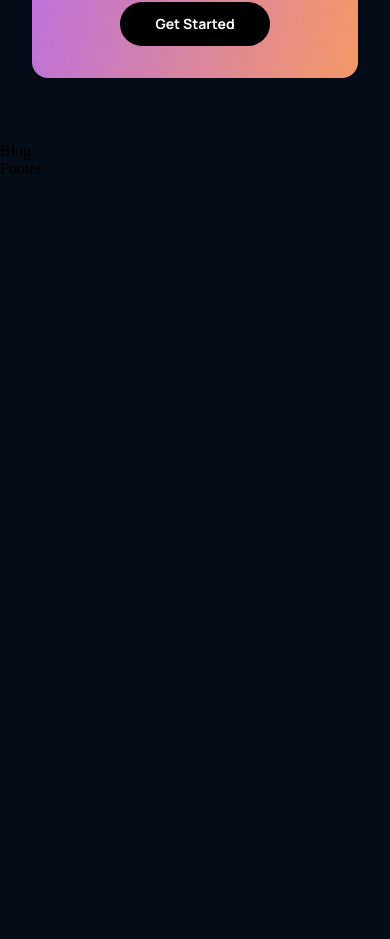
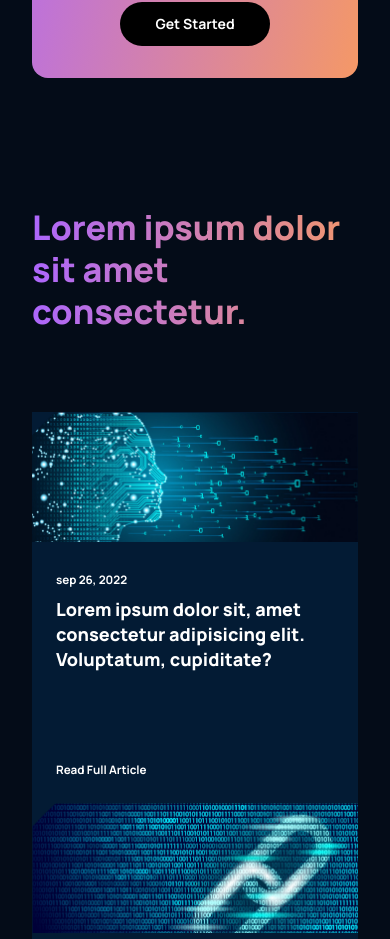
Before and after one commit to hgoncerz/ui-ux-react, a React (Create React App) app: page / in a window 390 px wide. Shown: the part 4433-5372 px from the top of the page. Before the commit the page ends 4611 px from the top, so only its background shows below. Built offline with nearby package versions, Linux system fonts and the light colour scheme.

Commit message:
implemented blog

```diff
--- a/src/components/article/Article.jsx
+++ b/src/components/article/Article.jsx
@@ -1,8 +1,21 @@
 import React from "react";
 import "./article.css";
 
-const Article = () => {
-  return <div>Article</div>;
+const Article = ({ imgUrl, date, title }) => {
+  return (
+    <div className="gpt3__blog-container_article">
+      <div className="gpt3__blog-container_article-image">
+        <img src={imgUrl} alt="blog" />
+      </div>
+      <div className="gpt3__blog-container_article-content">
+        <div>
+          <p>{date}</p>
+          <h3>{title}</h3>
+        </div>
+        <p>Read Full Article</p>
+      </div>
+    </div>
+  );
 };
 
 export default Article;
--- a/src/components/article/article.css
+++ b/src/components/article/article.css
@@ -0,0 +1,52 @@
+.gpt3__blog-container_article {
+  width: 100%;
+  height: 100%;
+
+  display: flex;
+  flex-direction: column;
+  background: var(--color-footer);
+}
+.gpt3__blog-container_article-image {
+  width: 100%;
+  height: 100%;
+  background: var(--color-footer);
+}
+.gpt3__blog-container_article-image img {
+  width: 100%;
+  height: 100%;
+}
+.gpt3__blog-container_article-content {
+  display: flex;
+  flex-direction: column;
+  justify-content: space-between;
+
+  padding: 1rem 1.5rem;
+  height: 100%;
+}
+.gpt3__blog-container_article-content p {
+  font-family: var(--font-family);
+  font-weight: bold;
+  font-size: 11.65px;
+  line-height: 35px;
+  color: #ffffff;
+}
+.gpt3__blog-container_article-content h3 {
+  font-family: var(--font-family);
+  font-weight: 800;
+  font-size: 25.11px;
+  line-height: 30px;
+  color: #ffffff;
+
+  margin-bottom: 5rem;
+  cursor: pointer;
+}
+.gpt3__blog-container_article-content p:last-child {
+  cursor: pointer;
+}
+
+@media screen and (max-width: 550px) {
+  .gpt3__blog-container_article-content h3 {
+    font-size: 18px;
+    line-height: 25px;
+  }
+}
--- a/src/containers/blog/Blog.jsx
+++ b/src/containers/blog/Blog.jsx
@@ -1,8 +1,49 @@
 import React from "react";
+import { Article } from "../../components";
+import { blog01, blog02, blog03, blog04, blog05 } from "./imports";
 import "./blog.css";
 
 const Blog = () => {
-  return <div>Blog</div>;
+  return (
+    <div className="gpt3__blog section__padding" id="blog">
+      <div className="gpt3__blog-heading">
+        <h1 className="gradient__text">
+          <h1>Lorem ipsum dolor sit amet consectetur.</h1>
+        </h1>
+      </div>
+      <div className="gpt3__blog-container">
+        <div className="gpt3__blog-container-groupA">
+          <Article
+            imgUrl={blog01}
+            date="sep 26, 2022"
+            title="Lorem ipsum dolor sit, amet consectetur adipisicing elit. Voluptatum, cupiditate?"
+          />
+        </div>
+        <div className="gpt3__blog-container-groupB">
+          <Article
+            imgUrl={blog02}
+            date="sep 26, 2022"
+            title="Lorem ipsum dolor sit, amet consectetur adipisicing elit. Voluptatum, cupiditate?"
+          />
+          <Article
+            imgUrl={blog03}
+            date="sep 26, 2022"
+            title="Lorem ipsum dolor sit, amet consectetur adipisicing elit. Voluptatum, cupiditate?"
+          />
+          <Article
+            imgUrl={blog04}
+            date="sep 26, 2022"
+            title="Lorem ipsum dolor sit, amet consectetur adipisicing elit. Voluptatum, cupiditate?"
+          />
+          <Article
+            imgUrl={blog05}
+            date="sep 26, 2022"
+            title="Lorem ipsum dolor sit, amet consectetur adipisicing elit. Voluptatum, cupiditate?"
+          />
+        </div>
+      </div>
+    </div>
+  );
 };
 
 export default Blog;
--- a/src/containers/blog/blog.css
+++ b/src/containers/blog/blog.css
@@ -0,0 +1,76 @@
+.gpt3__blog {
+  display: flex;
+  flex-direction: column;
+}
+
+.gpt3__blog-heading {
+  width: 100%;
+  text-align: left;
+
+  margin-bottom: 5rem;
+}
+
+.gpt3__blog-heading h1 {
+  font-size: 62px;
+  line-height: 75px;
+  font-family: var(--font-family);
+  font-weight: 800;
+}
+
+.gpt3__blog-container {
+  display: flex;
+  flex-direction: row;
+}
+
+.gpt3__blog-container_groupA {
+  flex: 0.75;
+  margin-right: 2rem;
+}
+
+.gpt3__blog-container_groupB {
+  flex: 1;
+
+  display: grid;
+  grid-template-columns: repeat(2, 1fr);
+  grid-gap: 2rem;
+}
+
+@media screen and (max-width: 990px) {
+  .gpt3__blog-container {
+    flex-direction: column-reverse;
+  }
+
+  .gpt3__blog-container_groupA {
+    margin: 2rem 0;
+  }
+
+  .gpt3__blog-container_groupA .gpt3__blog-container_article {
+    width: 48%;
+  }
+
+  .gpt3__blog-container_groupA .gpt3__blog-container_article-image {
+    height: 250px;
+  }
+}
+
+@media screen and (max-width: 700px) {
+  .gpt3__blog-container_groupB {
+    grid-template-columns: repeat(1, 1fr);
+  }
+
+  .gpt3__blog-container_groupA .gpt3__blog-container_article {
+    width: 100%;
+  }
+
+  .gpt3__blog-heading h1 {
+    font-size: 46px;
+    line-height: 52px;
+  }
+}
+
+@media screen and (max-width: 550px) {
+  .gpt3__blog-heading h1 {
+    font-size: 34px;
+    line-height: 42px;
+  }
+}
--- /dev/null
+++ b/src/containers/blog/imports.js
@@ -0,0 +1,7 @@
+import blog01 from "../../assets/blog01.png";
+import blog02 from "../../assets/blog02.png";
+import blog03 from "../../assets/blog03.png";
+import blog04 from "../../assets/blog04.png";
+import blog05 from "../../assets/blog05.png";
+
+export { blog01, blog02, blog03, blog04, blog05 };
```
